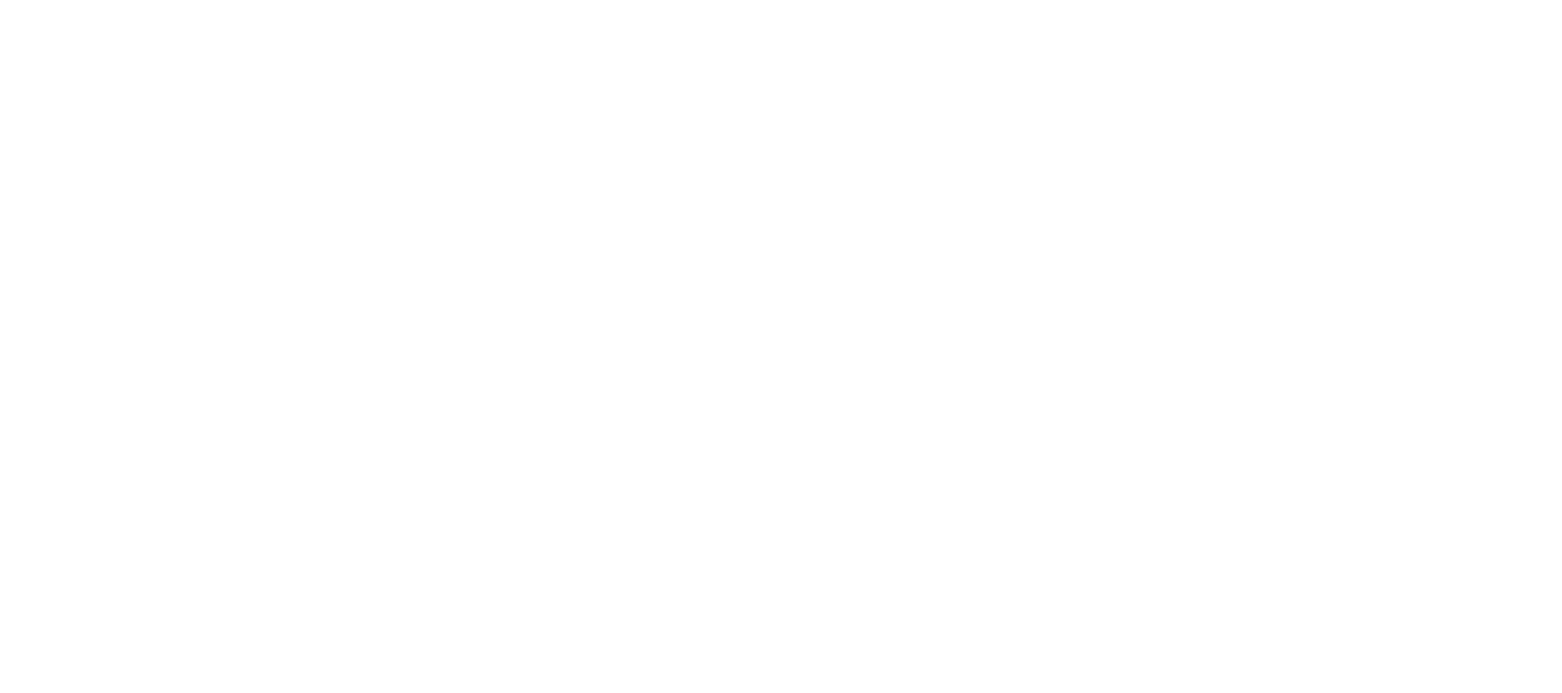
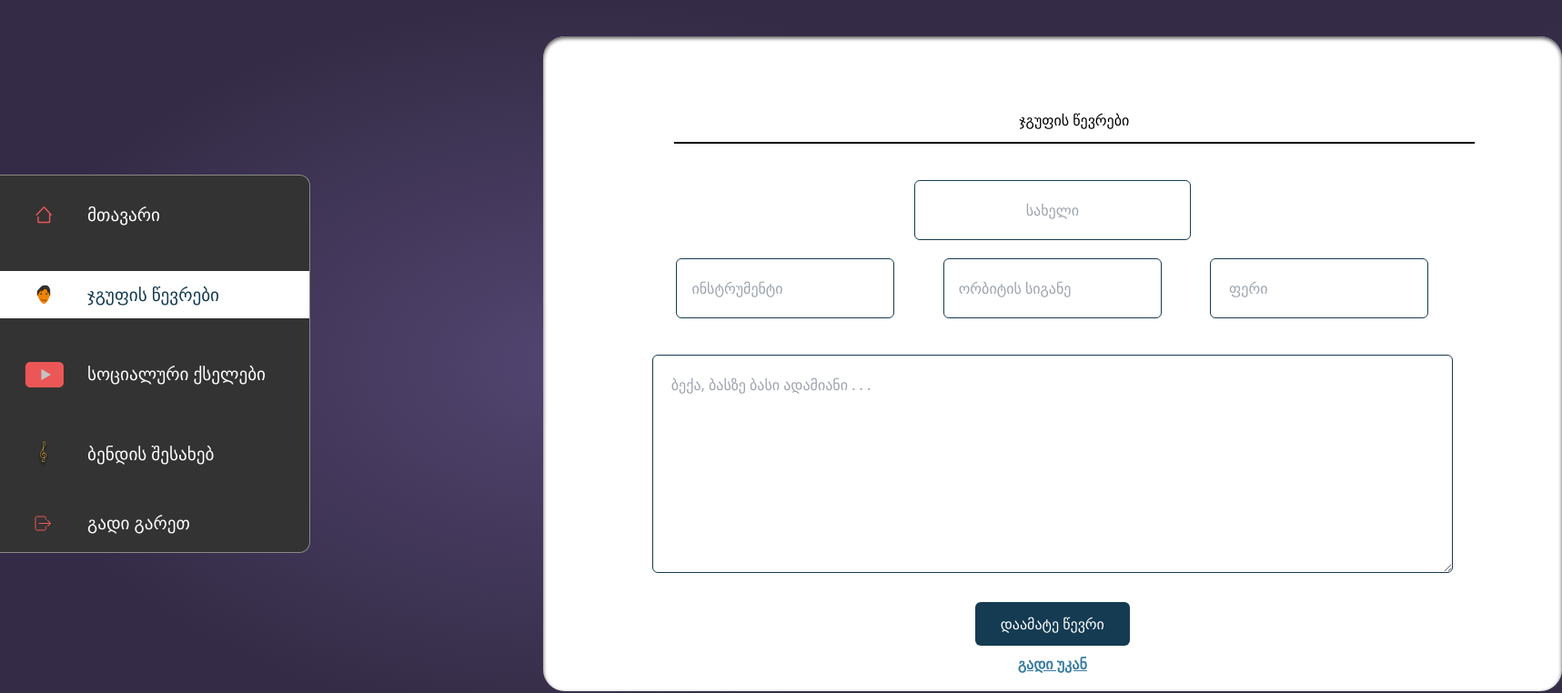
Before and after one commit to Pickle99/folksoul-front, a Vue app: page /admin/add-member in a window 1280 px wide. Before the commit this address had no page. Shown: the top 762 px of the page at 91% size, 1717 px wide, since content can reach past the window. Built offline with nearby package versions, Linux system fonts and the light colour scheme.

Commit message:
style: add markup for member add page

```diff
--- a/src/components/UI/NavigationBar.vue
+++ b/src/components/UI/NavigationBar.vue
@@ -23,7 +23,7 @@
         <RouterLink
           :to="{ name: 'members' }"
           :class="
-            $route.name === 'members'
+            $route.name === 'members' || $route.name === 'add-member'
               ? 'flex py-3 bg-white text-[#143B52] items-center'
               : 'flex py-3 items-center'
           "
--- a/src/router/index.js
+++ b/src/router/index.js
@@ -5,6 +5,7 @@
 import MembersView from "@/views/Admin/MembersView.vue";
 import SocialsView from "@/views/Admin/SocialsView.vue";
 import AboutView from "@/views/Admin/AboutView.vue";
+import AddMemberView from "@/views/Admin/AddMemberView.vue";
 
 const router = createRouter({
   history: createWebHistory(import.meta.env.BASE_URL),
@@ -39,6 +40,11 @@
       name: "about",
       component: AboutView,
     },
+    {
+      path: "/admin/add-member",
+      name: "add-member",
+      component: AddMemberView,
+    },
   ],
 });
 
--- /dev/null
+++ b/src/views/Admin/AddMemberView.vue
@@ -0,0 +1,75 @@
+<template>
+  <div class="flex items-center">
+    <NavigationBar />
+    <WhiteWindow class="max-w-[70rem] min-w-[70rem]">
+      <div>
+        <header
+          class="flex justify-center border-b-2 border-black pb-3 ml-36 mr-24 pt-20"
+        >
+          <h1>ჯგუფის წევრები</h1>
+        </header>
+      </div>
+      <div
+        class="flex justify-center text-[#143B52] placeholder-[#143B52] mt-10"
+      >
+        <ValidationForm class="">
+          <div class="flex justify-center">
+            <Field
+              name="name"
+              class="border-[1px] border-[#143B52] text-center rounded-md w-[19rem] p-5"
+              placeholder="სახელი"
+            />
+            <ErrorMessage name="name" />
+          </div>
+          <div class="flex justify-around w-[55rem] mt-5">
+            <Field
+              name="instrument"
+              class="border-[1px] border-[#143B52] w-[15rem] rounded-md p-4"
+              placeholder="ინსტრუმენტი"
+            />
+            <ErrorMessage name="instrument" />
+            <Field
+              name="orbit_width"
+              class="border-[1px] border-[#143B52] w-[15rem] rounded-md p-4"
+              placeholder="ორბიტის სიგანე"
+            />
+            <ErrorMessage name="orbit_width" />
+            <Field
+              name="color"
+              class="border-[1px] border-[#143B52] w-[15rem] rounded-md p-5"
+              placeholder="ფერი"
+            />
+            <ErrorMessage name="color" />
+          </div>
+          <div class="flex justify-center mt-10">
+            <Field
+              as="textarea"
+              name="biography"
+              class="border-[1px] border-[#143B52] w-[55rem] h-[15rem] rounded-md p-5"
+              placeholder="ბექა, ბასზე ბასი ადამიანი . . ."
+            />
+            <ErrorMessage name="biography" />
+          </div>
+          <div class="flex justify-center mt-8 flex-col">
+            <div class="flex justify-center">
+              <basic-button
+                class="bg-[#143B52] py-3 px-7 rounded-md text-white"
+              >
+                დაამატე წევრი
+              </basic-button>
+            </div>
+            <div class="flex justify-center mt-2 underline text-[#3A7DA3] font-bold">
+              <RouterLink :to="{ name: 'members' }"> გადი უკან </RouterLink>
+            </div>
+          </div>
+        </ValidationForm>
+      </div>
+    </WhiteWindow>
+  </div>
+</template>
+<script setup>
+import NavigationBar from "@/components/UI/NavigationBar.vue";
+import WhiteWindow from "@/components/WhiteWindow.vue";
+import { Form as ValidationForm, Field, ErrorMessage } from "vee-validate";
+import BasicButton from "@/components/UI/BasicButton.vue";
+</script>
--- a/src/views/Admin/MembersView.vue
+++ b/src/views/Admin/MembersView.vue
@@ -20,9 +20,12 @@
           <basic-button class="bg-gray-600 opacity-30 rounded-full p-2.5" />
         </div>
         <div class="flex">
-          <h1 class="underline cursor-pointer text-[#3A7DA3] mt-20 font-bold">
+          <RouterLink
+            :to="{ name: 'add-member' }"
+            class="underline cursor-pointer text-[#3A7DA3] mt-20 font-bold"
+          >
             ახალი წევრი გყავს?
-          </h1>
+          </RouterLink>
         </div>
       </div>
     </WhiteWindow>
```
